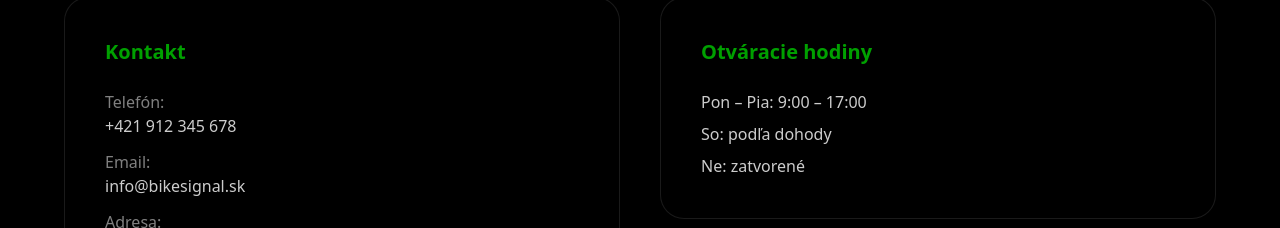
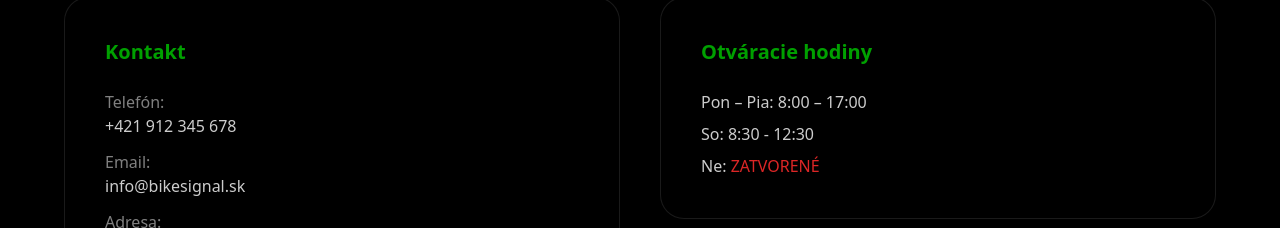
Before and after one commit to FLPstudio003/bikesignal, a Next.js app: page /kontakt in a window 1280 px wide. Shown: the part 379-607 px from the top of the page. Built offline with nearby package versions, Linux system fonts and the light colour scheme.

Commit message:
Fix kontakt

```diff
--- a/app/kontakt/page.tsx
+++ b/app/kontakt/page.tsx
@@ -64,9 +64,9 @@
               </h2>
 
               <div className="space-y-2 text-white/80">
-                <div>Pon – Pia: 9:00 – 17:00</div>
-                <div>So: podľa dohody</div>
-                <div>Ne: zatvorené</div>
+                <div>Pon – Pia: 8:00 – 17:00</div>
+                <div>So: 8:30 - 12:30</div>
+                <div>Ne: <span className="text-red-600">ZATVORENÉ</span></div>
               </div>
             </div>
           </FadeIn>
```
